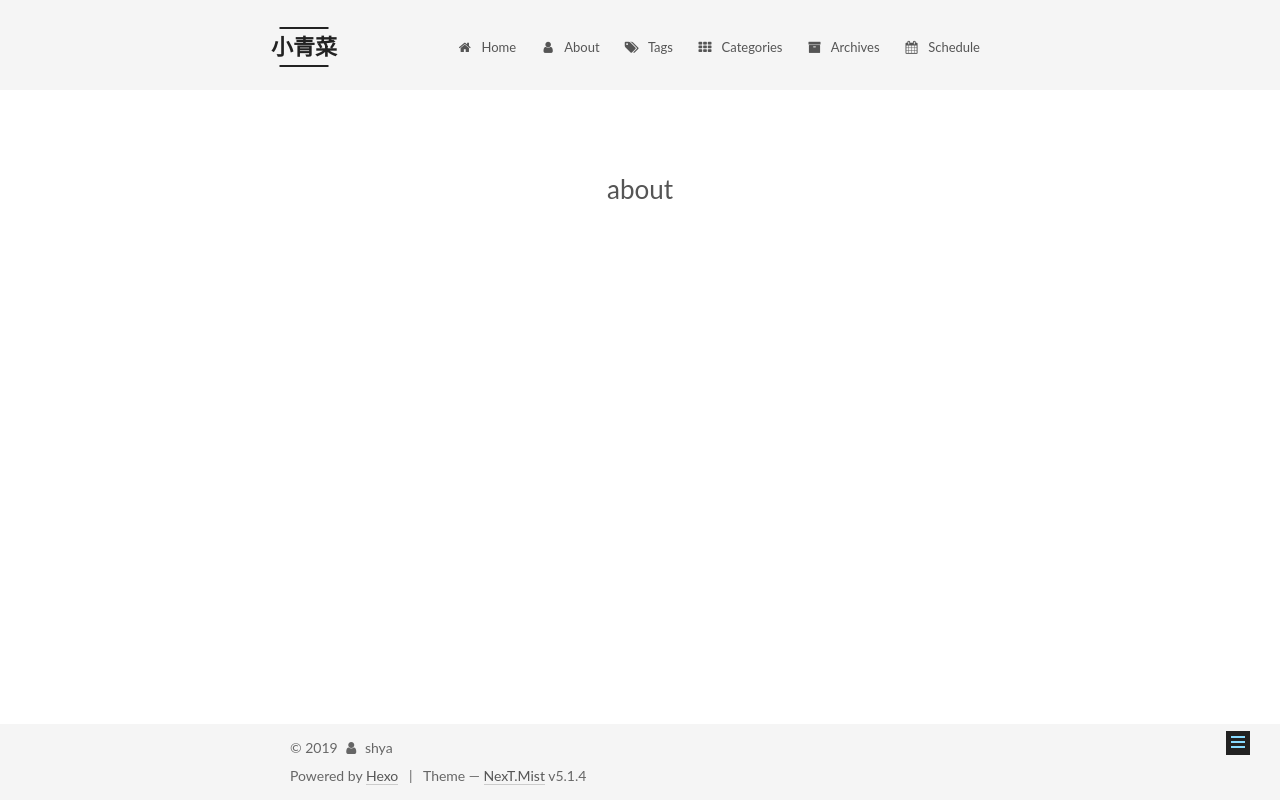
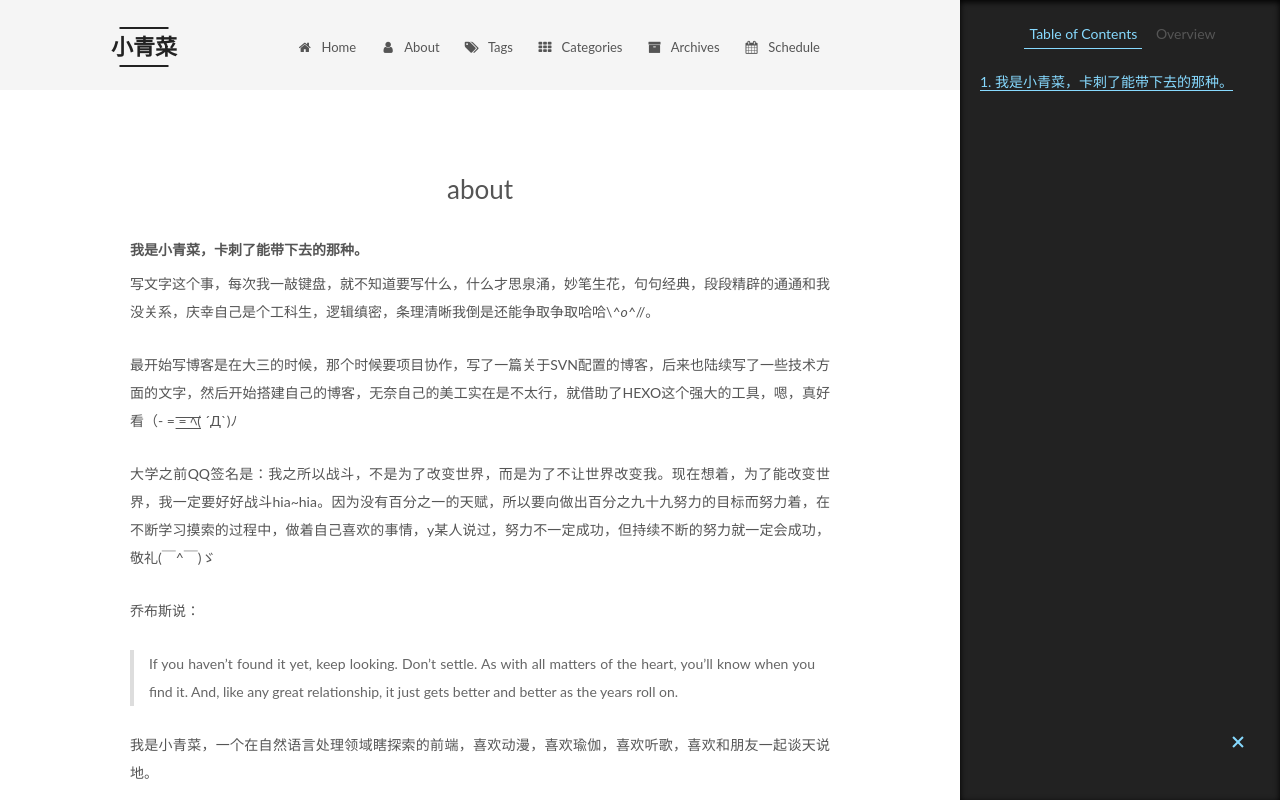
Before and after one commit to shyashya/shyashya.github.io, a plain HTML site: page about/index.html in a window 1280 px wide. Shown: the top 800 px of the page. Drawn offline with Linux system fonts and the light colour scheme.

Commit message:
Site updated: 2019-05-10 23:33:34

```diff
--- a/about/index.html
+++ b/about/index.html
@@ -79,14 +79,17 @@
 
 
 
+<meta name="description" content="我是小青菜，卡刺了能带下去的那种。写文字这个事，每次我一敲键盘，就不知道要写什么，什么才思泉涌，妙笔生花，句句经典，段段精辟的通通和我没关系，庆幸自己是个工科生，逻辑缜密，条理清晰我倒是还能争取争取哈哈\^o^//。 最开始写博客是在大三的时候，那个时候要项目协作，写了一篇关于SVN配置的博客，后来也陆续写了一些技术方面的文字，然后开始搭建自己的博客，无奈自己的美工实在是不太行，就借助了HEXO这">
 <meta property="og:type" content="website">
 <meta property="og:title" content="about">
 <meta property="og:url" content="http://yoursite.com/about/index.html">
 <meta property="og:site_name" content="小青菜">
+<meta property="og:description" content="我是小青菜，卡刺了能带下去的那种。写文字这个事，每次我一敲键盘，就不知道要写什么，什么才思泉涌，妙笔生花，句句经典，段段精辟的通通和我没关系，庆幸自己是个工科生，逻辑缜密，条理清晰我倒是还能争取争取哈哈\^o^//。 最开始写博客是在大三的时候，那个时候要项目协作，写了一篇关于SVN配置的博客，后来也陆续写了一些技术方面的文字，然后开始搭建自己的博客，无奈自己的美工实在是不太行，就借助了HEXO这">
 <meta property="og:locale" content="default">
-<meta property="og:updated_time" content="2019-05-10T06:14:34.780Z">
+<meta property="og:updated_time" content="2019-05-10T15:32:59.778Z">
 <meta name="twitter:card" content="summary">
 <meta name="twitter:title" content="about">
+<meta name="twitter:description" content="我是小青菜，卡刺了能带下去的那种。写文字这个事，每次我一敲键盘，就不知道要写什么，什么才思泉涌，妙笔生花，句句经典，段段精辟的通通和我没关系，庆幸自己是个工科生，逻辑缜密，条理清晰我倒是还能争取争取哈哈\^o^//。 最开始写博客是在大三的时候，那个时候要项目协作，写了一篇关于SVN配置的博客，后来也陆续写了一些技术方面的文字，然后开始搭建自己的博客，无奈自己的美工实在是不太行，就借助了HEXO这">
 
 
 
@@ -274,6 +277,14 @@
       <div class="post-body">
 
 
+          <h6 id="我是小青菜，卡刺了能带下去的那种。"><a href="#我是小青菜，卡刺了能带下去的那种。" class="headerlink" title="我是小青菜，卡刺了能带下去的那种。"></a>我是小青菜，卡刺了能带下去的那种。</h6><p>写文字这个事，每次我一敲键盘，就不知道要写什么，什么才思泉涌，妙笔生花，句句经典，段段精辟的通通和我没关系，庆幸自己是个工科生，逻辑缜密，条理清晰我倒是还能争取争取哈哈\<em>^o^</em>//。</p>
+<p>最开始写博客是在大三的时候，那个时候要项目协作，写了一篇关于SVN配置的博客，后来也陆续写了一些技术方面的文字，然后开始搭建自己的博客，无奈自己的美工实在是不太行，就借助了HEXO这个强大的工具，嗯，真好看（- =͟͟͞͞ =͟͟͞͞ ﾍ( ´Д`)ﾉ</p>
+<p>大学之前QQ签名是：我之所以战斗，不是为了改变世界，而是为了不让世界改变我。现在想着，为了能改变世界，我一定要好好战斗hia~hia。因为没有百分之一的天赋，所以要向做出百分之九十九努力的目标而努力着，在不断学习摸索的过程中，做着自己喜欢的事情，y某人说过，努力不一定成功，但持续不断的努力就一定会成功，敬礼(￣^￣)ゞ</p>
+<p>乔布斯说：</p>
+<blockquote>
+<p>If you haven’t found it yet, keep looking. Don’t settle. As with all matters of the heart, you’ll know when you find it. And, like any great relationship, it just gets better and better as the years roll on.</p>
+</blockquote>
+<p>我是小青菜，一个在自然语言处理领域瞎探索的前端，喜欢动漫，喜欢瑜伽，喜欢听歌，喜欢和朋友一起谈天说地。</p>
 
 
       </div>
@@ -316,8 +327,17 @@
 
 
 
+        <ul class="sidebar-nav motion-element">
+          <li class="sidebar-nav-toc sidebar-nav-active" data-target="post-toc-wrap">
+            Table of Contents
+          </li>
+          <li class="sidebar-nav-overview" data-target="site-overview-wrap">
+            Overview
+          </li>
+        </ul>
 
-      <section class="site-overview-wrap sidebar-panel sidebar-panel-active">
+
+      <section class="site-overview-wrap sidebar-panel">
         <div class="site-overview">
           <div class="site-author motion-element" itemprop="author" itemscope itemtype="http://schema.org/Person">
 
@@ -361,6 +381,22 @@
         </div>
       </section>
 
+
+      <!--noindex-->
+        <section class="post-toc-wrap motion-element sidebar-panel sidebar-panel-active">
+          <div class="post-toc">
+
+
+
+
+
+
+              <div class="post-toc-content"><ol class="nav"><li class="nav-item nav-level-6"><a class="nav-link" href="#我是小青菜，卡刺了能带下去的那种。"><span class="nav-number">1.</span> <span class="nav-text">我是小青菜，卡刺了能带下去的那种。</span></a></li></ol></div>
+
+
+          </div>
+        </section>
+      <!--/noindex-->
 
 
 
--- a/css/main.css
+++ b/css/main.css
@@ -1822,7 +1822,7 @@ pre .javascript .function {
   width: 4px;
   height: 4px;
   border-radius: 50%;
-  background: #ffc8ff;
+  background: #8bd7d4;
 }
 .links-of-blogroll {
   font-size: 13px;
```
